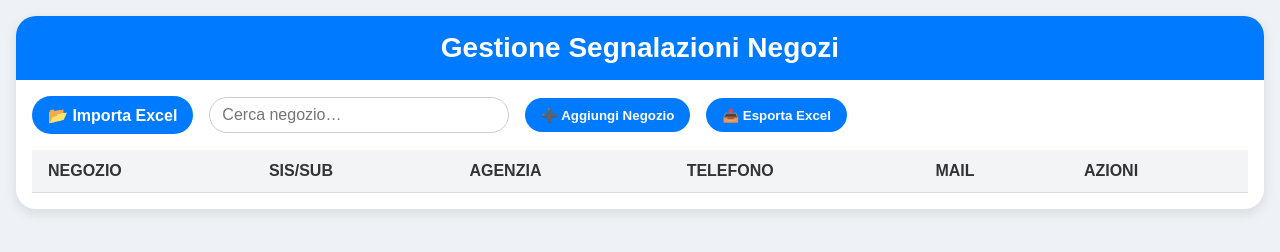
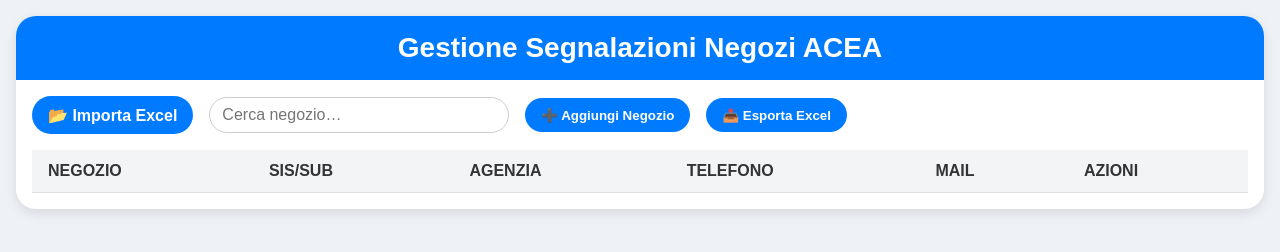
Before and after one commit to marioilgrande/segnalazioni, a plain HTML site: page index.html in a window 1280 px wide. Drawn offline with Linux system fonts and the light colour scheme.

Commit message:
Update index.html

```diff
--- a/index.html
+++ b/index.html
@@ -3,7 +3,7 @@
 <head>
   <meta charset="UTF-8"/>
   <meta name="viewport" content="width=device-width,initial-scale=1.0"/>
-  <title>Gestione Segnalazioni Negozi</title>
+  <title>Gestione Segnalazioni Negozi ACEA</title>
   <style>
     :root {
       --primary:   #007BFF;
@@ -160,7 +160,7 @@
 </head>
 <body>
   <div class="container">
-    <div class="header">Gestione Segnalazioni Negozi</div>
+    <div class="header">Gestione Segnalazioni Negozi ACEA</div>
     <div class="controls">
       <label for="file-input" class="file-label">📂 Importa Excel</label>
       <input type="file" id="file-input" accept=".xlsx"/>
```
